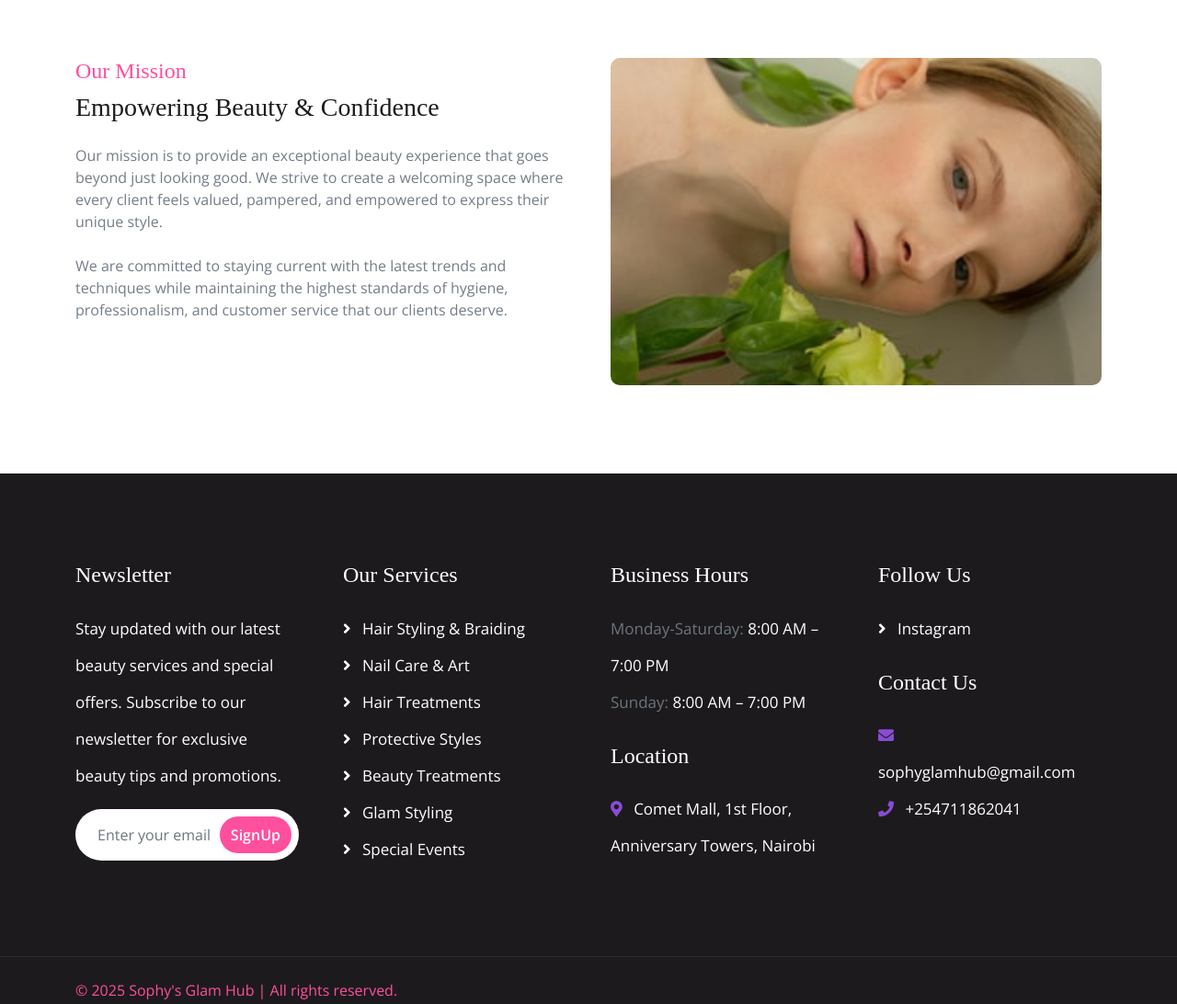
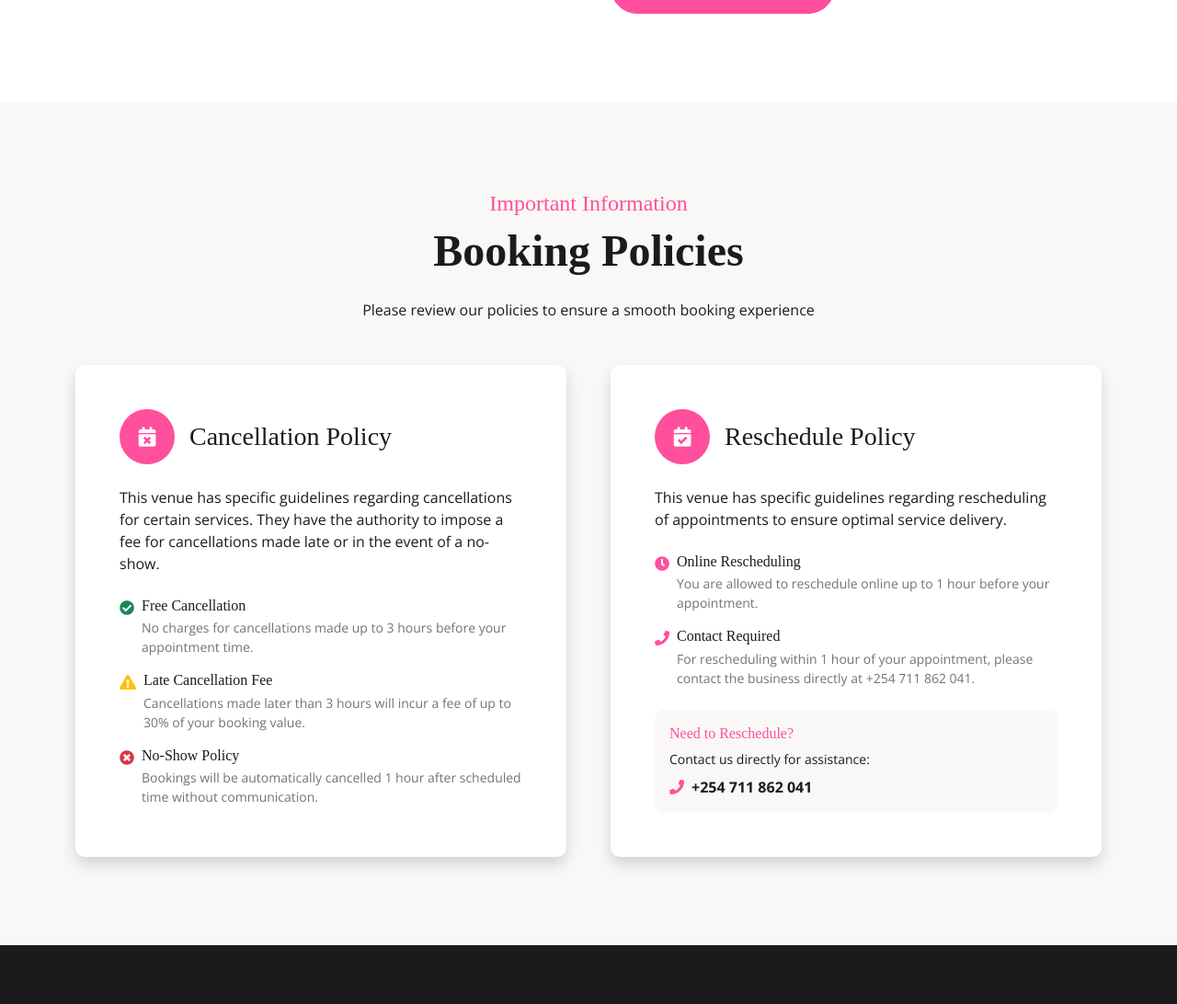
Before and after one commit to itskipronoh/SGH, a plain HTML site: page about.html in a window 1280 px wide. Shown: the part 1330-2422 px from the top of the page at 92% size. Drawn offline with nearby package versions, Linux system fonts and the light colour scheme.

Commit message:
Refactor about page: Enhance content clarity, improve layout, and update styling for better user experience
Signed-off-by: itskipronoh <kipronoyegon68@gmail.com>

```diff
--- a/about.html
+++ b/about.html
@@ -22,7 +22,6 @@
     <link href="lib/lightbox/css/lightbox.min.css" rel="stylesheet">
     <link href="lib/owlcarousel/assets/owl.carousel.min.css" rel="stylesheet">
 
-
     <!-- Customized Bootstrap Stylesheet -->
     <link href="css/bootstrap.min.css" rel="stylesheet">
 
@@ -38,7 +37,6 @@
     </div>
     <!-- Spinner End -->
 
-
     <!-- Navbar start -->
     <div class="container-fluid sticky-top px-0">
         <div class="container-fluid topbar d-none d-lg-block">
@@ -50,7 +48,6 @@
                             <a href="tel:+254711862041" class="me-4 text-light"><i class="fas fa-phone-alt text-primary me-2"></i>+254 711 862 041</a>
                             <a href="mailto:sophyglamhub@gmail.com" class="text-light"><i class="fas fa-envelope text-primary me-2"></i>sophyglamhub@gmail.com</a>
                         </div>
-
                     </div>
                     <div class="col-lg-4">
                         <div class="d-flex align-items-center justify-content-end">
@@ -90,7 +87,6 @@
     </div>
     <!-- Navbar End -->
 
-
     <!-- Modal Search Start -->
     <div class="modal fade" id="searchModal" tabindex="-1" aria-labelledby="exampleModalLabel" aria-hidden="true">
         <div class="modal-dialog modal-fullscreen">
@@ -110,7 +106,6 @@
     </div>
     <!-- Modal Search End -->
 
-
     <!-- Header Start -->
     <div class="container-fluid bg-breadcrumb py-5">
         <div class="container text-center py-5">
@@ -119,7 +114,6 @@
         </div>
     </div>
     <!-- Header End -->
-
 
     <!-- About Start -->
     <div class="container-fluid about py-5">
@@ -134,8 +128,8 @@
                     <div class="about-content">
                         <h4 class="text-primary">About Sophy's Glam Hub</h4>
                         <h1 class="display-5 mb-4">Where Beauty Meets Excellence</h1>
-                            <p class="mb-4">At Sophy's Glam Hub, we believe that every person deserves to look and feel their absolute best. Located in the heart of Nairobi at Comet Mall, Anniversary Towers, we are your premier destination for professional hair styling, nail care, and beauty treatments.</p>
-                            <p class="mb-4">Our team of experienced stylists and beauty professionals are passionate about delivering exceptional service tailored to each client's unique style and preferences. From the latest hair trends to classic nail artistry, we combine creativity with technical expertise to ensure you leave feeling confident and beautiful.</p>
+                        <p class="mb-4 fs-5 fw-bold text-dark">At <strong>Sophy's Glam Hub</strong>, beauty meets elegance. We offer premium <strong>hairstyling</strong>, <strong>manicures</strong>, <strong>pedicures</strong>, and personalized glam services in a serene, upscale setting. Every visit is a moment of luxury — because you deserve nothing less than flawless.</p>
+                        <p class="mb-4 text-dark">Located in the heart of Nairobi at Comet Mall, Anniversary Towers, we are your premier destination for professional beauty treatments. Our team of experienced stylists and beauty professionals are passionate about delivering exceptional service tailored to each client's unique style and preferences.</p>
                         <div class="row g-4">
                             <div class="col-6">
                                 <div class="d-flex">
@@ -143,8 +137,8 @@
                                         <i class="fas fa-award text-primary fa-2x"></i>
                                     </div>
                                     <div>
-                                            <h5>Expert Stylists</h5>
-                                            <p class="mb-0">Professional trained beauty experts</p>
+                                        <h5 class="text-dark">Expert Stylists</h5>
+                                        <p class="mb-0 text-muted">Professional trained beauty experts</p>
                                     </div>
                                 </div>
                             </div>
@@ -154,8 +148,8 @@
                                         <i class="fas fa-heart text-primary fa-2x"></i>
                                     </div>
                                     <div>
-                                            <h5>Quality Products</h5>
-                                            <p class="mb-0">Premium beauty products & tools</p>
+                                        <h5 class="text-dark">Quality Products</h5>
+                                        <p class="mb-0 text-muted">Premium beauty products & tools</p>
                                     </div>
                                 </div>
                             </div>
@@ -165,8 +159,8 @@
                                         <i class="fas fa-clock text-primary fa-2x"></i>
                                     </div>
                                     <div>
-                                            <h5>Convenient Hours</h5>
-                                            <p class="mb-0">Daily appointments available</p>
+                                        <h5 class="text-dark">Convenient Hours</h5>
+                                        <p class="mb-0 text-muted">Daily appointments available</p>
                                     </div>
                                 </div>
                             </div>
@@ -176,8 +170,8 @@
                                         <i class="fas fa-smile text-primary fa-2x"></i>
                                     </div>
                                     <div>
-                                            <h5>Client Satisfaction</h5>
-                                            <p class="mb-0">Your happiness is our priority</p>
+                                        <h5 class="text-dark">Client Satisfaction</h5>
+                                        <p class="mb-0 text-muted">Your happiness is our priority</p>
                                     </div>
                                 </div>
                             </div>
@@ -186,25 +180,92 @@
                     </div>
                 </div>
             </div>
-                <div class="row g-5 mt-5">
-                    <div class="col-lg-6 wow fadeInLeft" data-wow-delay="0.2s">
-                        <div class="about-content">
-                            <h4 class="text-primary">Our Mission</h4>
-                            <h3 class="mb-4">Empowering Beauty & Confidence</h3>
-                            <p class="mb-4">Our mission is to provide an exceptional beauty experience that goes beyond just looking good. We strive to create a welcoming space where every client feels valued, pampered, and empowered to express their unique style.</p>
-                            <p class="mb-0">We are committed to staying current with the latest trends and techniques while maintaining the highest standards of hygiene, professionalism, and customer service that our clients deserve.</p>
         </div>
     </div>
-                    <div class="col-lg-6 wow fadeInRight" data-wow-delay="0.4s">
-                        <div class="about-img">
-                            <img src="img/about-2.jpg" class="img-fluid rounded w-100" alt="Professional Beauty Services">
+    <!-- About End -->
+
+    <!-- Policies Start -->
+    <div class="container-fluid py-5 bg-light">
+        <div class="container py-5">
+            <div class="text-center mx-auto pb-5 wow fadeInUp" data-wow-delay="0.2s" style="max-width: 900px;">
+                <h4 class="text-primary">Important Information</h4>
+                <h1 class="display-5 mb-4 text-dark">Booking Policies</h1>
+                <p class="mb-0 text-dark">Please review our policies to ensure a smooth booking experience</p>
+            </div>
+            <div class="row g-5">
+                <div class="col-lg-6 wow fadeInLeft" data-wow-delay="0.2s">
+                    <div class="policy-card bg-white p-5 rounded shadow h-100">
+                        <div class="d-flex align-items-center mb-4">
+                            <div class="policy-icon bg-primary rounded-circle d-flex align-items-center justify-content-center me-3" style="width: 60px; height: 60px;">
+                                <i class="fas fa-calendar-times text-white fa-lg"></i>
+                            </div>
+                            <h3 class="text-dark mb-0">Cancellation Policy</h3>
+                        </div>
+                        <p class="text-dark mb-4">This venue has specific guidelines regarding cancellations for certain services. They have the authority to impose a fee for cancellations made late or in the event of a no-show.</p>
+                        <div class="policy-details">
+                            <div class="d-flex align-items-start mb-3">
+                                <i class="fas fa-check-circle text-success me-2 mt-1"></i>
+                                <div>
+                                    <h6 class="text-dark mb-1">Free Cancellation</h6>
+                                    <p class="text-muted mb-0 small">No charges for cancellations made up to 3 hours before your appointment time.</p>
+                                </div>
+                            </div>
+                            <div class="d-flex align-items-start mb-3">
+                                <i class="fas fa-exclamation-triangle text-warning me-2 mt-1"></i>
+                                <div>
+                                    <h6 class="text-dark mb-1">Late Cancellation Fee</h6>
+                                    <p class="text-muted mb-0 small">Cancellations made later than 3 hours will incur a fee of up to 30% of your booking value.</p>
+                                </div>
+                            </div>
+                            <div class="d-flex align-items-start">
+                                <i class="fas fa-times-circle text-danger me-2 mt-1"></i>
+                                <div>
+                                    <h6 class="text-dark mb-1">No-Show Policy</h6>
+                                    <p class="text-muted mb-0 small">Bookings will be automatically cancelled 1 hour after scheduled time without communication.</p>
                                 </div>
                             </div>
                         </div>
                     </div>
                 </div>
-        <!-- About End -->
-
+                <div class="col-lg-6 wow fadeInRight" data-wow-delay="0.4s">
+                    <div class="policy-card bg-white p-5 rounded shadow h-100">
+                        <div class="d-flex align-items-center mb-4">
+                            <div class="policy-icon bg-primary rounded-circle d-flex align-items-center justify-content-center me-3" style="width: 60px; height: 60px;">
+                                <i class="fas fa-calendar-check text-white fa-lg"></i>
+                            </div>
+                            <h3 class="text-dark mb-0">Reschedule Policy</h3>
+                        </div>
+                        <p class="text-dark mb-4">This venue has specific guidelines regarding rescheduling of appointments to ensure optimal service delivery.</p>
+                        <div class="policy-details">
+                            <div class="d-flex align-items-start mb-3">
+                                <i class="fas fa-clock text-primary me-2 mt-1"></i>
+                                <div>
+                                    <h6 class="text-dark mb-1">Online Rescheduling</h6>
+                                    <p class="text-muted mb-0 small">You are allowed to reschedule online up to 1 hour before your appointment.</p>
+                                </div>
+                            </div>
+                            <div class="d-flex align-items-start">
+                                <i class="fas fa-phone text-primary me-2 mt-1"></i>
+                                <div>
+                                    <h6 class="text-dark mb-1">Contact Required</h6>
+                                    <p class="text-muted mb-0 small">For rescheduling within 1 hour of your appointment, please contact the business directly at +254 711 862 041.</p>
+                                </div>
+                            </div>
+                        </div>
+                        <div class="mt-4 p-3 bg-light rounded">
+                            <h6 class="text-primary mb-2">Need to Reschedule?</h6>
+                            <p class="text-dark mb-2 small">Contact us directly for assistance:</p>
+                            <div class="d-flex align-items-center">
+                                <i class="fas fa-phone text-primary me-2"></i>
+                                <span class="text-dark fw-bold">+254 711 862 041</span>
+                            </div>
+                        </div>
+                    </div>
+                </div>
+            </div>
+        </div>
+    </div>
+    <!-- Policies End -->
 
     <!-- Footer Start -->
     <div class="container-fluid footer py-5">
@@ -255,13 +316,12 @@
     </div>
     <!-- Footer End -->
 
-
     <!-- Copyright Start -->
     <div class="container-fluid copyright py-4">
         <div class="container">
             <div class="row g-4 align-items-center">
                 <div class="col-md-4 text-center text-md-start mb-md-0">
-                        <span class="text-light"><a href="#">© 2025 Sophy's Glam Hub | All rights reserved.</span>
+                    <span class="text-light">© 2025 Sophy's Glam Hub | All rights reserved.</span>
                 </div>
                 <div class="col-md-4">
                     <div class="d-flex justify-content-center">
@@ -272,17 +332,14 @@
                     <!--/*** This template is free as long as you keep the below author's credit link/attribution link/backlink. ***/-->
                     <!--/*** If you'd like to use the template without the below author's credit link/attribution link/backlink, ***/-->
                     <!--/*** you can purchase the Credit Removal License from "https://htmlcodex.com/credit-removal". ***/-->
-
                 </div>
             </div>
         </div>
     </div>
     <!-- Copyright End -->
 
-
     <!-- Back to Top -->
     <a href="#" class="btn btn-primary btn-primary-outline-0 btn-md-square rounded-circle back-to-top" title="Back to Top"><i class="fa fa-arrow-up"></i></a>
-
 
     <!-- JavaScript Libraries -->
     <script src="https://ajax.googleapis.com/ajax/libs/jquery/3.6.4/jquery.min.js"></script>
```
Lines whose indentation alone changed are shown as unchanged.
